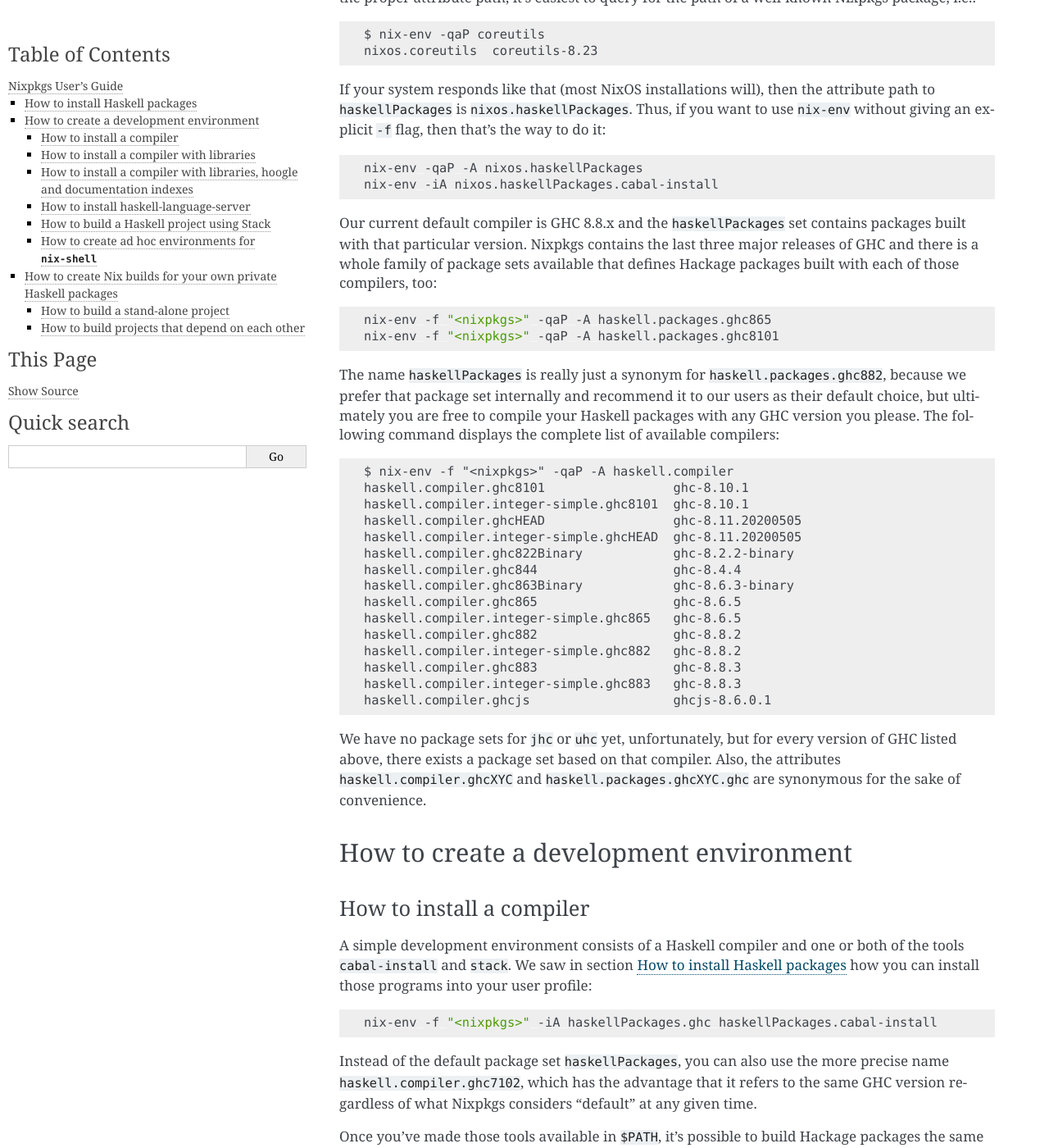
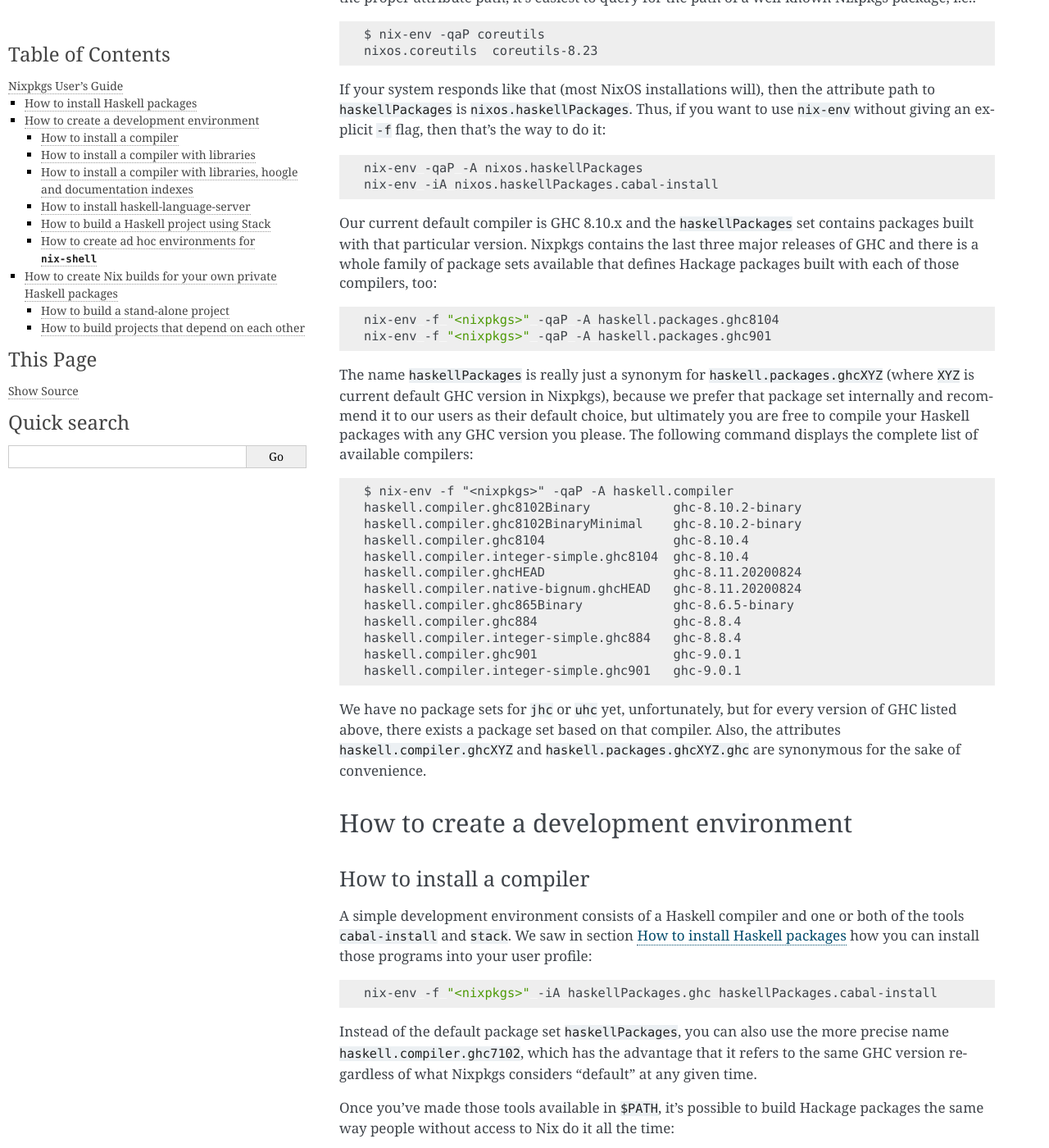
Before and after one commit to NixOS/cabal2nix, a Sphinx documentation site: the page built from doc/nixpkgs-users-guide.rst, in a window 1280 px wide and 1400 px high, scrolled down 1339 px. Shown: the whole window at 82% size. Built offline with Sphinx 7.4.7, drawn with Linux system fonts in a browser that asks for light colours; some of the changed text lies outside the part shown.

Commit message:
Doc: nixpkgs-users-guide: update to GHC versions

```diff
--- a/doc/nixpkgs-users-guide.rst
+++ b/doc/nixpkgs-users-guide.rst
@@ -92,7 +92,7 @@
    nix-env -qaP -A nixos.haskellPackages
    nix-env -iA nixos.haskellPackages.cabal-install
 
-Our current default compiler is GHC 8.8.x and the ``haskellPackages``
+Our current default compiler is GHC 8.10.x and the ``haskellPackages``
 set contains packages built with that particular version. Nixpkgs
 contains the last three major releases of GHC and there is a whole
 family of package sets available that defines Hackage packages built
@@ -100,11 +100,12 @@
 
 .. code:: shell
 
-   nix-env -f "<nixpkgs>" -qaP -A haskell.packages.ghc865
-   nix-env -f "<nixpkgs>" -qaP -A haskell.packages.ghc8101
+   nix-env -f "<nixpkgs>" -qaP -A haskell.packages.ghc8104
+   nix-env -f "<nixpkgs>" -qaP -A haskell.packages.ghc901
 
 The name ``haskellPackages`` is really just a synonym for
-``haskell.packages.ghc882``, because we prefer that package set
+``haskell.packages.ghcXYZ`` (where ``XYZ`` is current default GHC
+version in Nixpkgs), because we prefer that package set
 internally and recommend it to our users as their default choice, but
 ultimately you are free to compile your Haskell packages with any GHC
 version you please. The following command displays the complete list of
@@ -113,25 +114,23 @@
 ::
 
    $ nix-env -f "<nixpkgs>" -qaP -A haskell.compiler
-   haskell.compiler.ghc8101                 ghc-8.10.1
-   haskell.compiler.integer-simple.ghc8101  ghc-8.10.1
-   haskell.compiler.ghcHEAD                 ghc-8.11.20200505
-   haskell.compiler.integer-simple.ghcHEAD  ghc-8.11.20200505
-   haskell.compiler.ghc822Binary            ghc-8.2.2-binary
-   haskell.compiler.ghc844                  ghc-8.4.4
-   haskell.compiler.ghc863Binary            ghc-8.6.3-binary
-   haskell.compiler.ghc865                  ghc-8.6.5
-   haskell.compiler.integer-simple.ghc865   ghc-8.6.5
-   haskell.compiler.ghc882                  ghc-8.8.2
-   haskell.compiler.integer-simple.ghc882   ghc-8.8.2
-   haskell.compiler.ghc883                  ghc-8.8.3
-   haskell.compiler.integer-simple.ghc883   ghc-8.8.3
-   haskell.compiler.ghcjs                   ghcjs-8.6.0.1
+   haskell.compiler.ghc8102Binary           ghc-8.10.2-binary
+   haskell.compiler.ghc8102BinaryMinimal    ghc-8.10.2-binary
+   haskell.compiler.ghc8104                 ghc-8.10.4
+   haskell.compiler.integer-simple.ghc8104  ghc-8.10.4
+   haskell.compiler.ghcHEAD                 ghc-8.11.20200824
+   haskell.compiler.native-bignum.ghcHEAD   ghc-8.11.20200824
+   haskell.compiler.ghc865Binary            ghc-8.6.5-binary
+   haskell.compiler.ghc884                  ghc-8.8.4
+   haskell.compiler.integer-simple.ghc884   ghc-8.8.4
+   haskell.compiler.ghc901                  ghc-9.0.1
+   haskell.compiler.integer-simple.ghc901   ghc-9.0.1
+
 
 We have no package sets for ``jhc`` or ``uhc`` yet, unfortunately, but
 for every version of GHC listed above, there exists a package set based
-on that compiler. Also, the attributes ``haskell.compiler.ghcXYC`` and
-``haskell.packages.ghcXYC.ghc`` are synonymous for the sake of
+on that compiler. Also, the attributes ``haskell.compiler.ghcXYZ`` and
+``haskell.packages.ghcXYZ.ghc`` are synonymous for the sake of
 convenience.
 
 How to create a development environment
```
Also changed, not shown: other parts of doc/nixpkgs-users-guide.rst (+1 -1 lines).
